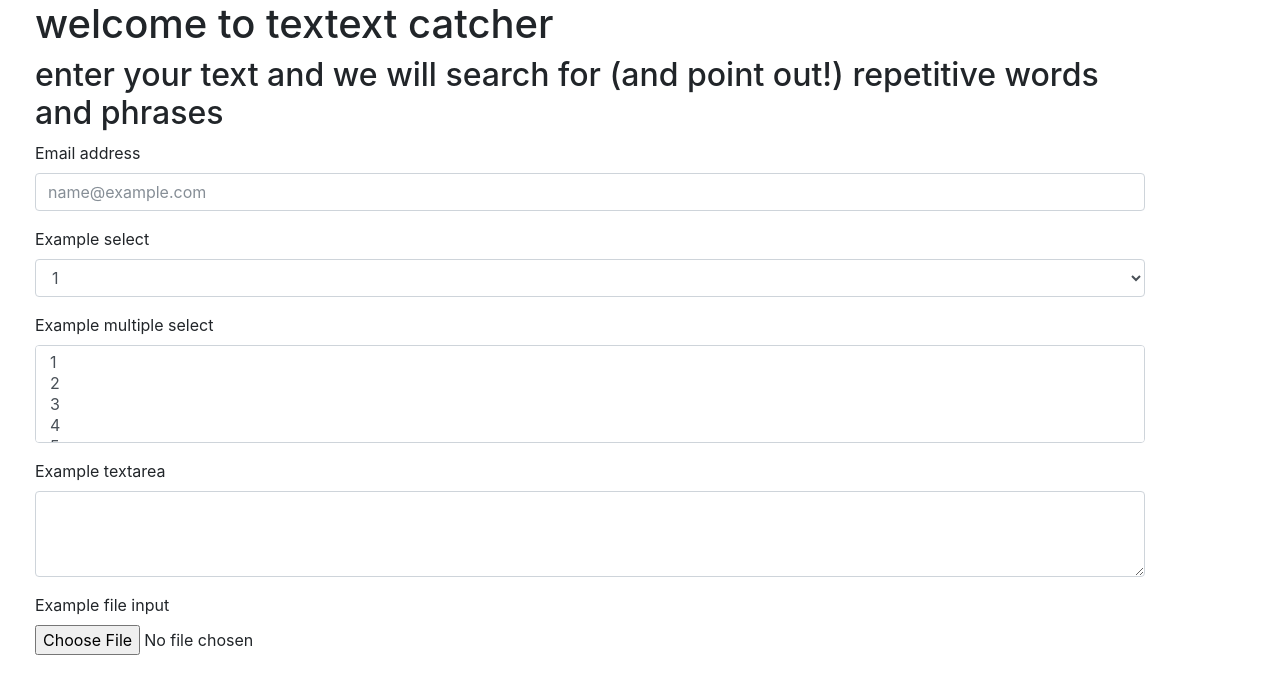
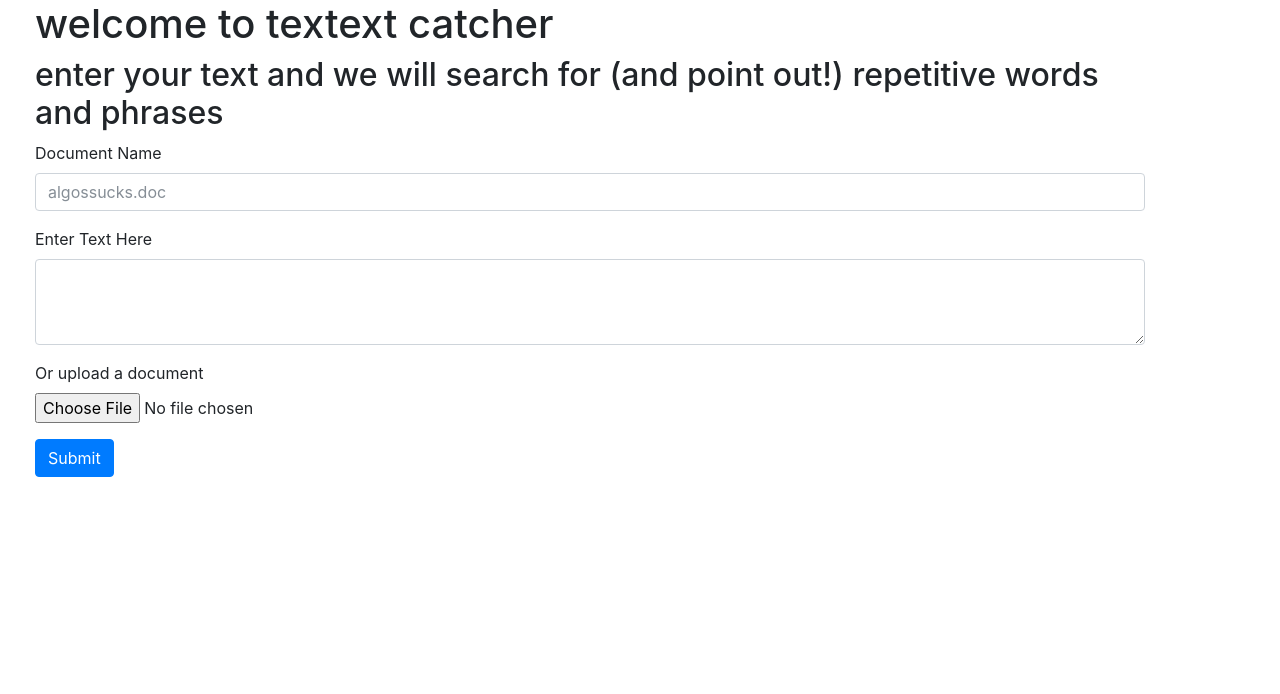
Before and after one commit to tonyz0909/writing-app, a Flask app: page / in a window 1280 px wide. Shown: the top 694 px of the page. Run offline with Flask 2, Linux system fonts and the light colour scheme; some libraries are stand-ins or nearby versions.

Commit message:
updated index

```diff
--- a/app/templates/index.html
+++ b/app/templates/index.html
@@ -10,37 +10,18 @@
             <h2></h2>
             <form>
               <div class="form-group">
-                <label for="exampleFormControlInput1">Email address</label>
-                <input type="email" class="form-control" id="exampleFormControlInput1" placeholder="name@example.com">
+                <label for="exampleFormControlInput1">Document Name</label>
+                <input type="text" class="form-control" id="exampleFormControlInput1" placeholder="algossucks.doc">
               </div>
               <div class="form-group">
-                <label for="exampleFormControlSelect1">Example select</label>
-                <select class="form-control" id="exampleFormControlSelect1">
-                  <option>1</option>
-                  <option>2</option>
-                  <option>3</option>
-                  <option>4</option>
-                  <option>5</option>
-                </select>
-              </div>
-              <div class="form-group">
-                <label for="exampleFormControlSelect2">Example multiple select</label>
-                <select multiple class="form-control" id="exampleFormControlSelect2">
-                  <option>1</option>
-                  <option>2</option>
-                  <option>3</option>
-                  <option>4</option>
-                  <option>5</option>
-                </select>
-              </div>
-              <div class="form-group">
-                <label for="exampleFormControlTextarea1">Example textarea</label>
+                <label for="exampleFormControlTextarea1">Enter Text Here</label>
                 <textarea class="form-control" id="exampleFormControlTextarea1" rows="3"></textarea>
               </div>
               <div class="form-group">
-            <label for="exampleFormControlFile1">Example file input</label>
+            <label for="exampleFormControlFile1">Or upload a document</label>
             <input type="file" class="form-control-file" id="exampleFormControlFile1">
             </div>
+             <button type="submit" class="btn btn-primary">Submit</button>
             </form>
         </div>
     </body>
```
